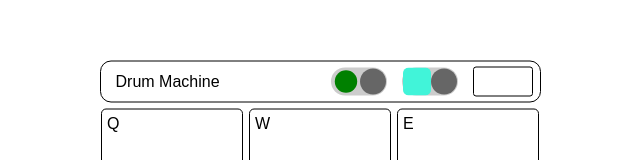
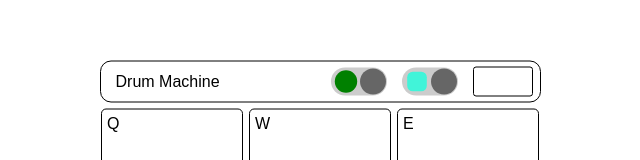
Before and after one commit to greg-han/DrumMachine, a React (Create React App) app: page / in a window 1280 px wide. Shown: the part 126-286 px from the top of the page, without its empty margins (320-960 px from the left). Built offline with nearby package versions, Linux system fonts and the light colour scheme.

Commit message:
made the square toggle a bit smaller

```diff
--- a/src/components/Navbar.js
+++ b/src/components/Navbar.js
@@ -89,12 +89,12 @@ class Navbar extends Component {
         id="normal-switch"
         uncheckedIcon={
          <svg viewBox="0 0 10 10" height="100%" width="100%" fill="#1b2663">
-         <rect x={0} y={0} rx={2} ry={2} width={10} height={10} />
+         <rect x={1.5} y={1.5} rx={2} ry={2} width={7} height={7} />
          </svg>
         }
         checkedIcon={
          <svg viewBox="0 0 10 10" height="100%" width="100%" fill="#41f4d9">
-         <rect x={0} y={0} rx={2} ry={2} width={10} height={10} />
+         <rect x={1.5} y={1.5} rx={2} ry={2} width={7} height={7} />
          </svg>
         } />
       </span>
```
